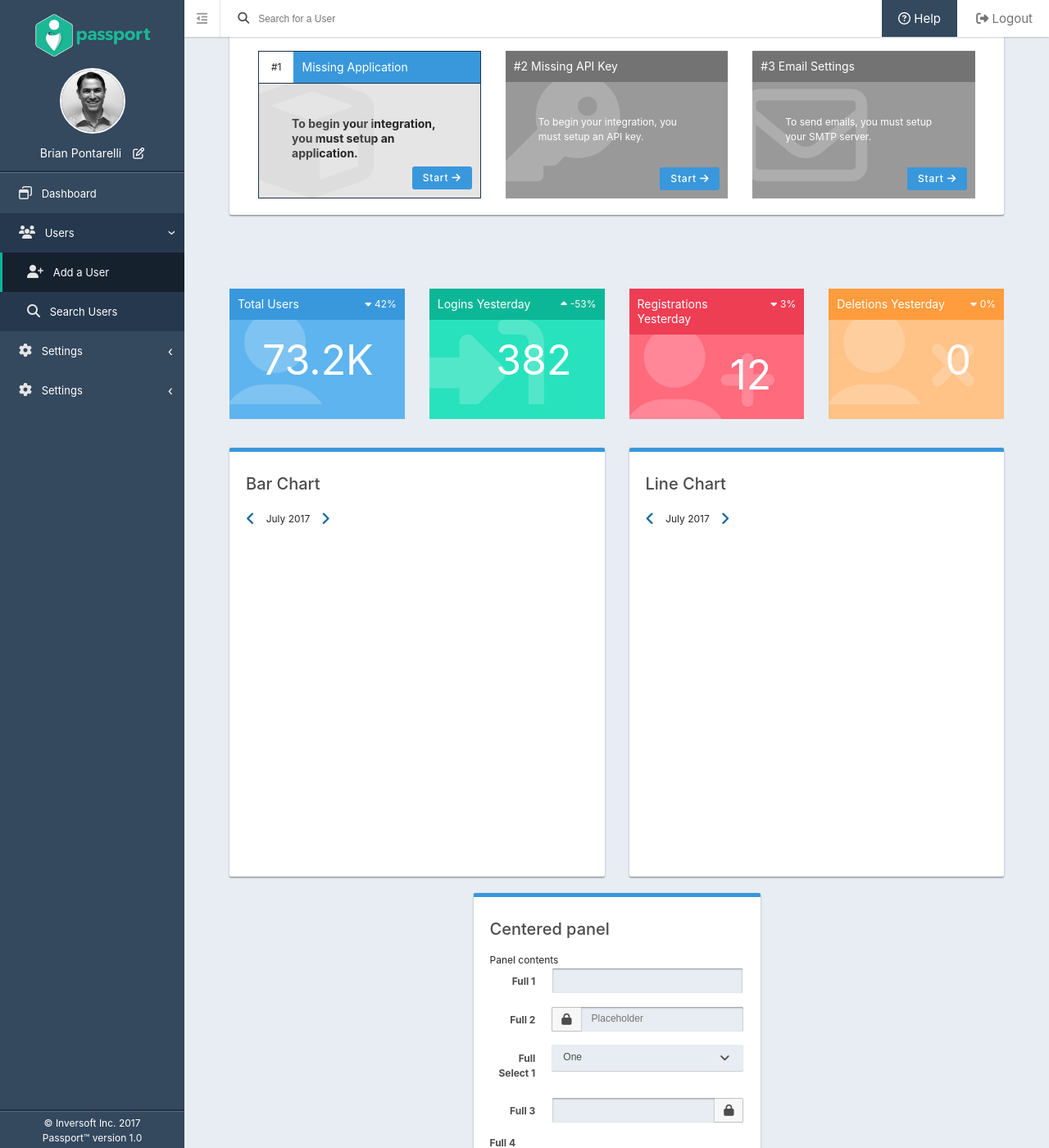
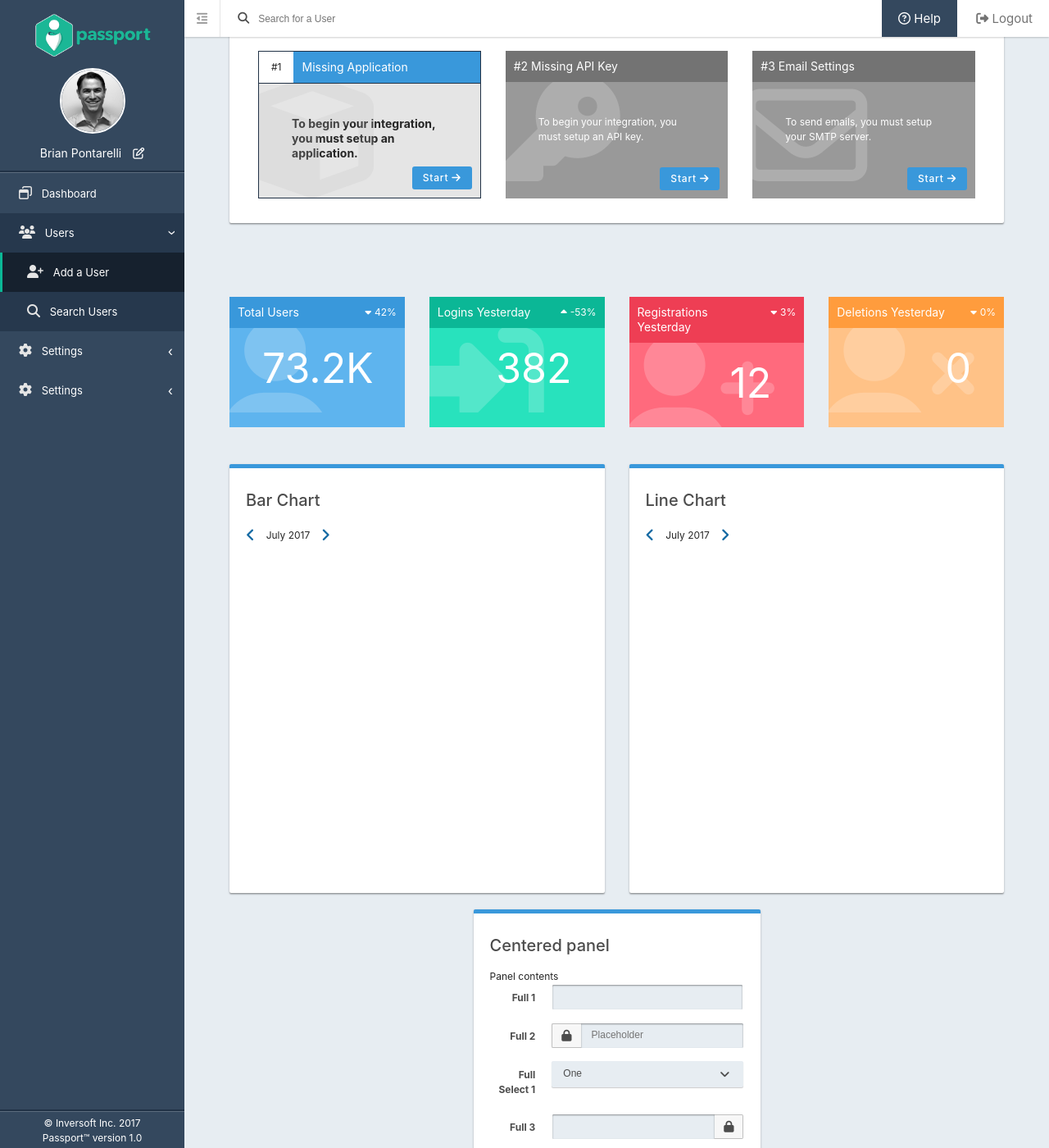
Before and after one commit to FusionAuth/fusionauth-style, a Jekyll site: the page built from index.md, in a window 1280 px wide and 1400 px high, scrolled down 465 px. Shown: the whole window at 82% size. Built offline with Jekyll 4.4.1, drawn with Linux system fonts in a browser that asks for light colours; nearby versions of some CDN libraries.

Commit message:
Removed zero margin on cards so they don't stack

```diff
--- a/_sass/cards.scss
+++ b/_sass/cards.scss
@@ -12,10 +12,6 @@
 .card {
   margin-bottom: 10px;
   position: relative;
-
-  @media only screen and (min-width: 480px) {
-    margin-bottom: 0;
-  }
 
   header {
     display: flex;
```
